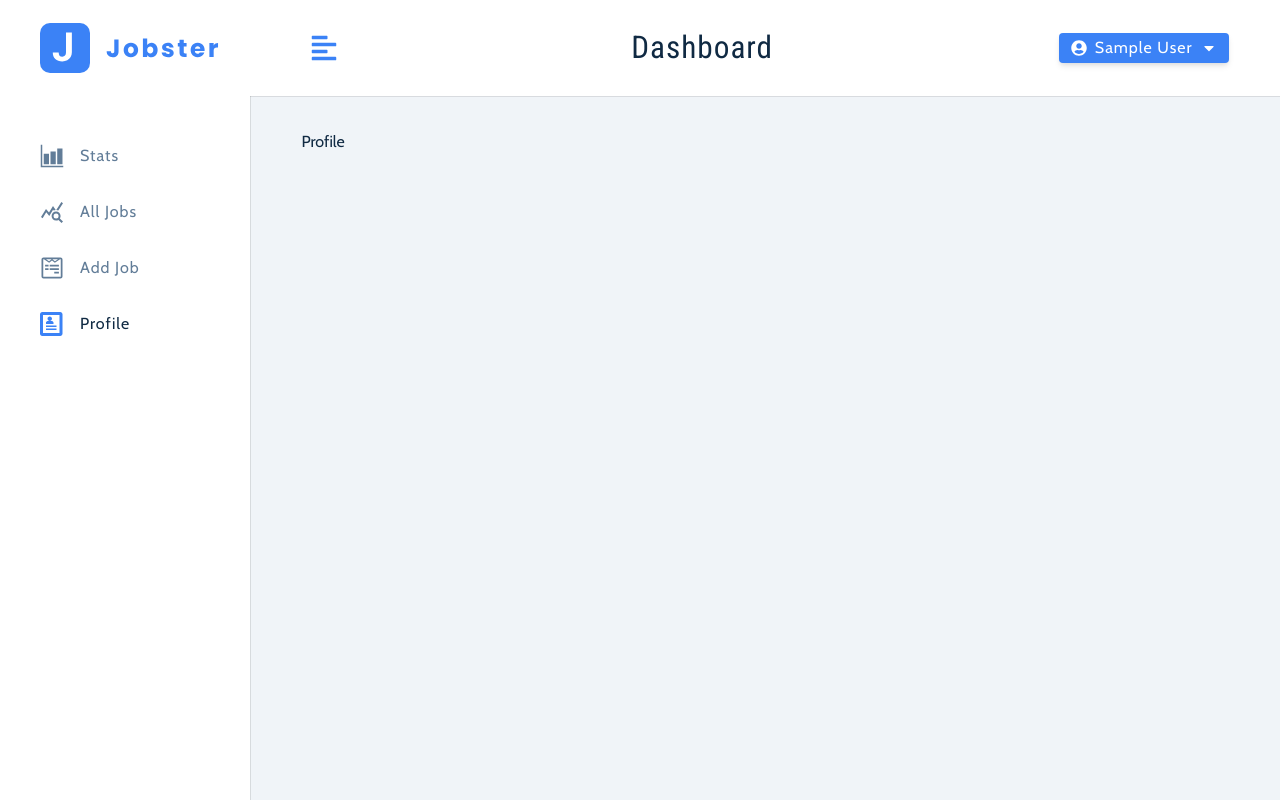
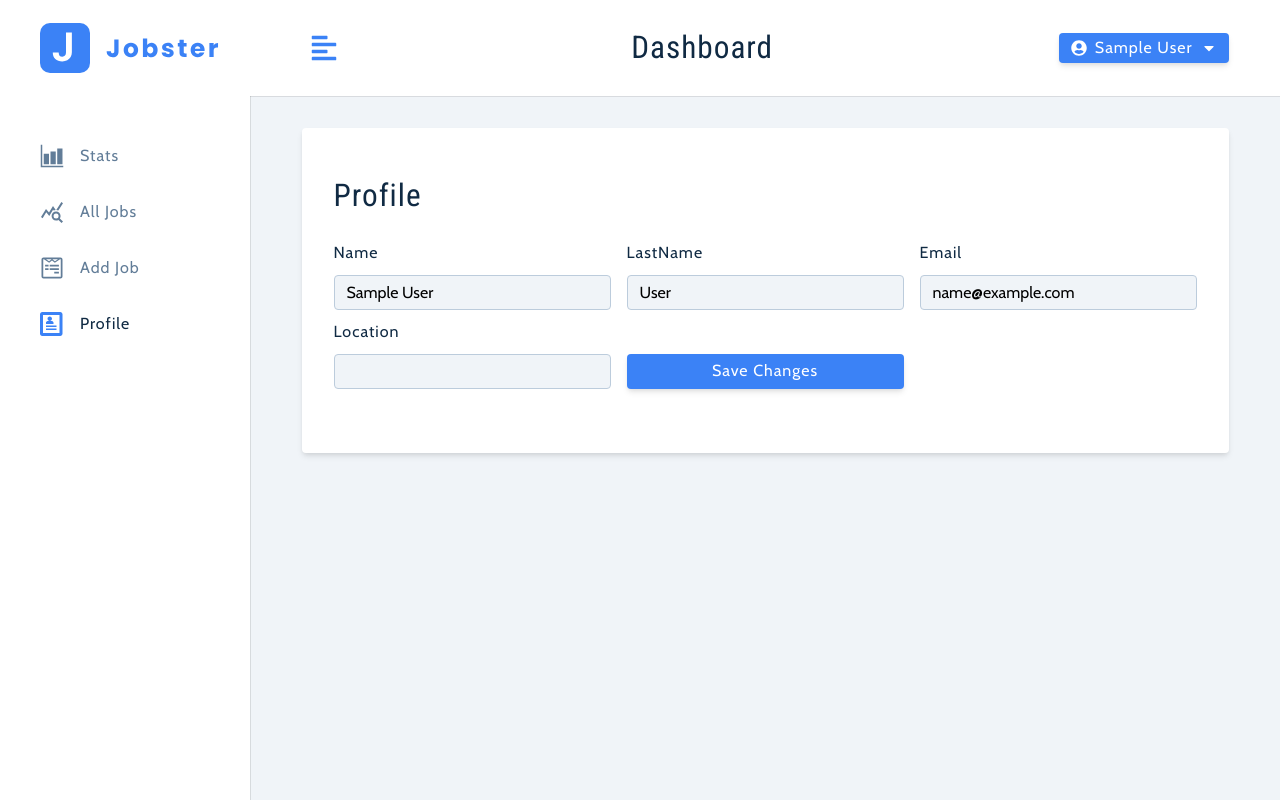
Before and after one commit to odik91/learn-ts-react-jobster, a React (Vite) app: page /profile in a window 1280 px wide. Built offline with nearby package versions, Linux system fonts and the light colour scheme; sample sign-in values are in the browser's storage.

Commit message:
update user profile

```diff
--- a/src/features/user/userSlice.ts
+++ b/src/features/user/userSlice.ts
@@ -7,6 +7,7 @@ import {
   getUserFromLocalStorage,
   removeUserFromLocalStorage,
 } from "../../utils/localStorage";
+import { RootState } from "../../store";
 
 export type UserType = {
   email: string;
@@ -83,6 +84,25 @@ export const loginUser = createAsyncThunk<
   }
 });
 
+export const updateUser = createAsyncThunk<
+  ReturnUserData,
+  UserType,
+  { rejectValue: string; state: RootState }
+>("user/updateUser", async (user, thunkAPI) => {
+  try {
+    const state = thunkAPI.getState();
+    const token = state.user.user?.token;
+    const response = await customFetch.patch("/auth/updateUser", user, {
+      headers: {
+        Authorization: `Bearer ${token}`,
+      },
+    });
+    return response.data;
+  } catch (error: unknown) {
+    return errorHelperThunkAPI(error, thunkAPI);
+  }
+});
+
 const userSlice = createSlice({
   name: "user",
   initialState,
@@ -137,6 +157,27 @@ const userSlice = createSlice({
           state.isLoading = false;
           if (payload) toast.error(payload);
         }
+      )
+      .addCase(updateUser.pending, (state) => {
+        state.isLoading = true;
+      })
+      .addCase(
+        updateUser.fulfilled,
+        (state, { payload }: PayloadAction<ReturnUserData>) => {
+          const { user } = payload;
+          state.isLoading = false;
+          state.user = user;
+
+          addUserToLocalStorage(user);
+          toast.success("User updated");
+        }
+      )
+      .addCase(
+        updateUser.rejected,
+        (state, { payload }: PayloadAction<string | undefined>) => {
+          state.isLoading = false;
+          if (payload) toast.error(payload);
+        }
       );
   },
 });
--- a/src/pages/dashboard/Profile.tsx
+++ b/src/pages/dashboard/Profile.tsx
@@ -1,6 +1,82 @@
+import { ChangeEvent, FormEvent, useState } from "react";
+import { useAppDispatch, useAppSelector } from "../../hooks/userCustomHook";
+import { toast } from "react-toastify";
+import Wrapper from "../../assets/wrappers/DashboardFormPage";
+import FormRow from "../../components/FormRow";
+import { updateUser } from "../../features/user/userSlice";
+
+type UserDataState = {
+  name: string;
+  email: string;
+  lastName: string;
+  location: string;
+};
+
 const Profile = () => {
+  const { isLoading, user } = useAppSelector((store) => store.user);
+  const dispatch = useAppDispatch();
+
+  const [userData, setUserData] = useState<UserDataState>({
+    name: user?.name || "",
+    email: user?.email || "",
+    lastName: user?.lastName || "",
+    location: user?.location || "",
+  });
+
+  const handleSubmit = (e: FormEvent<HTMLFormElement>) => {
+    e.preventDefault();
+    const { name, email, lastName, location } = userData;
+
+    if (!name || !email || !lastName || !location) {
+      toast.error("Please Fill Out All Fields");
+      return;
+    }
+
+    dispatch(updateUser({ name, email, lastName, location }));
+  };
+
+  const handleChange = (e: ChangeEvent<HTMLInputElement>): void => {
+    const name = e.target.name;
+    const value = e.target.value;
+    setUserData({ ...userData, [name]: value });
+  };
+
   return (
-    <div>Profile</div>
-  )
-}
-export default Profile
+    <Wrapper>
+      <form className="form" onSubmit={handleSubmit}>
+        <h3>Profile</h3>
+
+        <div className="form-center">
+          <FormRow
+            type="text"
+            name="name"
+            value={userData.name}
+            handleChange={handleChange}
+          />
+          <FormRow
+            type="text"
+            name="lastName"
+            value={userData.lastName}
+            handleChange={handleChange}
+          />
+          <FormRow
+            type="email"
+            name="email"
+            value={userData.email}
+            handleChange={handleChange}
+          />
+          <FormRow
+            type="text"
+            name="location"
+            value={userData.location}
+            handleChange={handleChange}
+          />
+          <button className="btn btn-block" type="submit" disabled={isLoading}>
+            {isLoading ? "Please Wait..." : "save changes"}
+          </button>
+        </div>
+      </form>
+    </Wrapper>
+  );
+};
+export default Profile;
```
